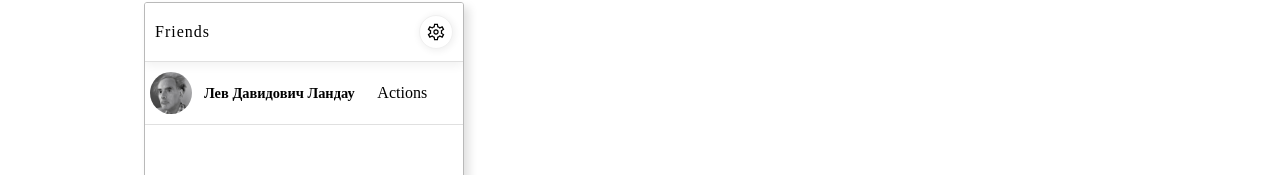
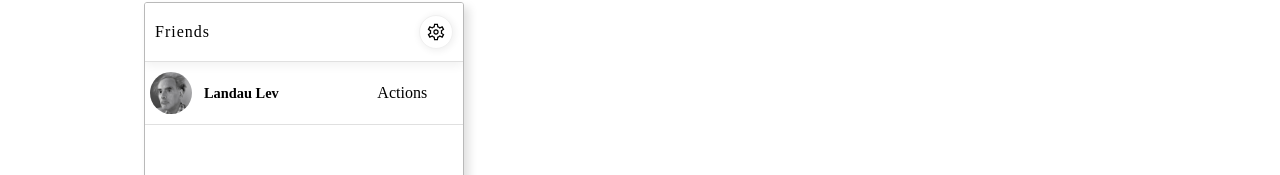
Before and after one commit to PotapenkoVadim/kanban-board, a Next.js app: page / in a window 1280 px wide. Shown: the part 166-341 px from the top of the page. Built offline with nearby package versions, Linux system fonts and the light colour scheme.

Commit message:
feat: provide user state to kanban

```diff
--- a/src/components/common/kanban-template/_column.tsx
+++ b/src/components/common/kanban-template/_column.tsx
@@ -6,6 +6,9 @@ import Button from '@/components/ui-kit/button/button';
 import Icon from '@/components/ui-kit/icon/icon';
 import { ButtonVariant, IconVariant } from '@/enums';
 import DropDown from '@/components/ui-kit/drop-down/drop-down';
+import { useAppSelector } from '@/hooks';
+import { useEffect, useState } from 'react';
+import { User as UserModel } from '@/model/user';
 
 const cx = classNames.bind(styles);
 
@@ -18,6 +21,16 @@ export default function KanbanTemplateColumn({
   handleUpdateAction: (stage: Stage) => void;
   handleRemoveAction: (stage: Stage) => void;
 }): JSX.Element {
+  const { items: initialUsers } = useAppSelector((state) => state.user);
+
+  const [users, setUsers] = useState<Array<UserModel>>([]);
+
+  useEffect(() => {
+    const stageUsers = initialUsers.filter((item) => stage.userIDs.includes(item.id));
+
+    setUsers(stageUsers);
+  }, [stage, initialUsers]);
+
   const menu = [
     {
       id: 1,
@@ -55,7 +68,10 @@ export default function KanbanTemplateColumn({
         </DropDown>
       </div>
       <div className={cx('kanban__column-content')}>
-        <User />
+        {users.length > 0 &&
+          users.map((user) => <User
+            key={user.id}
+            user={user} />)}
       </div>
     </div>
   );
--- a/src/components/common/user/user.tsx
+++ b/src/components/common/user/user.tsx
@@ -3,10 +3,11 @@ import styles from './user.module.scss';
 import Image from 'next/image';
 
 import personImage from '@/public/person.jpg';
+import { User as UserModel } from '@/model/user';
 
 const cx = classNames.bind(styles);
 
-export default function User(): JSX.Element {
+export default function User({ user }: { user: UserModel }): JSX.Element {
   return (
     <div className={cx('user')}>
       <Image
@@ -15,7 +16,7 @@ export default function User(): JSX.Element {
         alt='person' />
 
       <div className={cx('user__details')}>
-        <div>Лев Давидович Ландау</div>
+        <div>{user.fullName}</div>
       </div>
 
       <div className={cx('user__actions')}>Actions</div>
--- a/src/configuration.ts
+++ b/src/configuration.ts
@@ -4,7 +4,14 @@ export const configuration = {
     {
       id: 'initial',
       title: 'Friends',
-      userIDs: []
+      userIDs: ['initial']
+    }
+  ],
+  defaultUsers: [
+    {
+      id: 'initial',
+      name: 'Lev',
+      surname: 'Landau'
     }
   ]
 };
--- /dev/null
+++ b/src/interface/user-state.ts
@@ -0,0 +1,5 @@
+import { User } from '@/model/user';
+
+export default interface UserState {
+  items: Array<User>;
+}
--- a/src/model/stage/stage.ts
+++ b/src/model/stage/stage.ts
@@ -3,7 +3,7 @@ export class Stage {
 
   public title: string;
 
-  public userIDs: Array<number>;
+  public userIDs: Array<string>;
 
   constructor(model: Partial<Stage> = {}) {
     Object.assign(this, model);
--- /dev/null
+++ b/src/model/user.ts
@@ -0,0 +1,15 @@
+export class User {
+  public id: string;
+
+  public name: string;
+
+  public surname: string;
+
+  public get fullName(): string {
+    return `${this.surname} ${this.name}`;
+  }
+
+  constructor(model: Partial<User> = {}) {
+    Object.assign(this, model);
+  }
+}
--- a/src/store/index.ts
+++ b/src/store/index.ts
@@ -4,6 +4,7 @@ import stageReducer from './stage';
 import initReducer from './init';
 import stageModalReducer from './modals/stage';
 import confirmationModalReducer from './modals/confirmation';
+import userReducer from './user';
 import { sagas } from './sagas';
 
 const sagaMiddleware = createSagaMiddleware();
@@ -13,7 +14,8 @@ export const store = configureStore({
     init: initReducer,
     stage: stageReducer,
     stageModal: stageModalReducer,
-    confirmationModal: confirmationModalReducer
+    confirmationModal: confirmationModalReducer,
+    user: userReducer
   },
   middleware: (gDM) => gDM({ serializableCheck: false })
     .concat(sagaMiddleware)
--- /dev/null
+++ b/src/store/user/index.ts
@@ -0,0 +1,24 @@
+import { configuration } from '@/configuration';
+import UserState from '@/interface/user-state';
+import { User } from '@/model/user';
+import { createSlice, PayloadAction } from '@reduxjs/toolkit';
+
+const initialState: UserState = {
+  items: configuration.defaultUsers.map((user) => new User(user))
+};
+
+const userSlice = createSlice({
+  name: 'user',
+  initialState,
+  reducers: {
+    addUser(state, action: PayloadAction<User>): void {
+      const newUsers = state.items.concat(action.payload);
+
+      Object.assign(state, { items: newUsers });
+    }
+  }
+});
+
+export const { addUser } = userSlice.actions;
+
+export default userSlice.reducer;
```
Also changed, not shown: src/store/stage/state.ts (deleted, +0 -10 lines).
